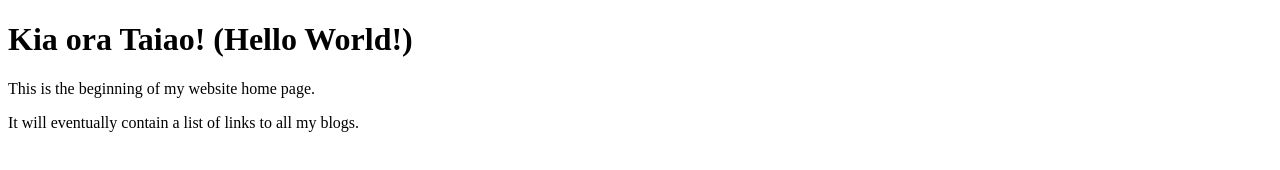
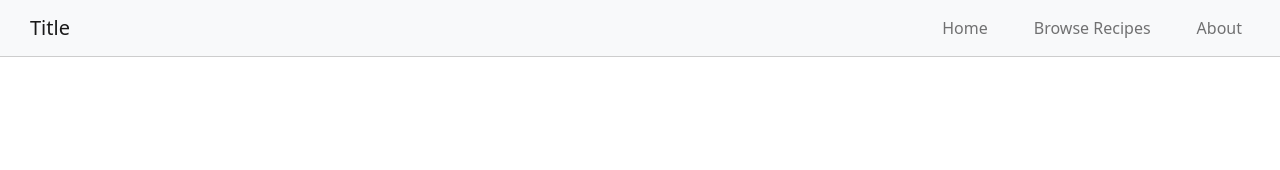
Before and after one commit to Cryxuz/Dev-Academy-Foundations-Blog, a plain HTML site: page index.html in a window 1280 px wide. Drawn offline with nearby package versions, Linux system fonts and the light colour scheme; files that its build step writes are made by us from their sources.

Commit message:
create responsive navbar

```diff
--- a/index.html
+++ b/index.html
@@ -3,11 +3,50 @@
   <head>
     <meta charset="UTF-8" />
     <meta name="viewport" content="width=device-width, initial-scale=1.0" />
-    <title>My Blog</title>
+    <title>Title</title>
+    <link rel="stylesheet" href="../Cryxuz.github.io/styles/main.css" />
+    <link
+      href="https://cdn.jsdelivr.net/npm/bootstrap@5.0.2/dist/css/bootstrap.min.css"
+      rel="stylesheet"
+      integrity="sha384-EVSTQN3/azprG1Anm3QDgpJLIm9Nao0Yz1ztcQTwFspd3yD65VohhpuuCOmLASjC"
+      crossorigin="anonymous"
+    />
   </head>
   <body>
-    <h1>Kia ora Taiao! (Hello World!)</h1>
-    <p>This is the beginning of my website home page.</p>
-    <p>It will eventually contain a list of links to all my blogs.</p>
+    <nav class="navbar navbar-expand-lg navbar-light  bg-light fixed-top">
+      <a class="navbar-brand" href="#">Title</a>
+      <button
+        class="navbar-toggler"
+        type="button"
+        data-toggle="collapse"
+        data-target="#navbarNav"
+        aria-controls="navbarNav"
+        aria-expanded="false"
+        aria-label="Toggle navigation"
+      >
+        <span class="navbar-toggler-icon"></span>
+      </button>
+      <div class="collapse navbar-collapse" id="navbarNav">
+        <ul class="navbar-nav">
+          <li class="nav-item active">
+            <a class="nav-link" href="#"
+              >Home</span></a
+            >
+          </li>
+          <li class="nav-item">
+            <a class="nav-link" href="#">Browse Recipes</a>
+          </li>
+          <li class="nav-item">
+            <a class="nav-link" href="#">About</a>
+          </li>
+        </ul>
+      </div>
+    </nav>
+    <header>
+
+    </header>
+    <section>
+
+    </section>
   </body>
 </html>
--- a/styles/main.css
+++ b/styles/main.css
@@ -0,0 +1,13 @@
+.navbar {
+  border-bottom: solid rgb(205, 205, 205) 0.5px;
+}
+.navbar-nav {
+  margin-left: auto;
+}
+
+.navbar-brand {
+  padding-left: 30px;
+}
+.nav-item {
+  padding-right: 30px;
+}
```
